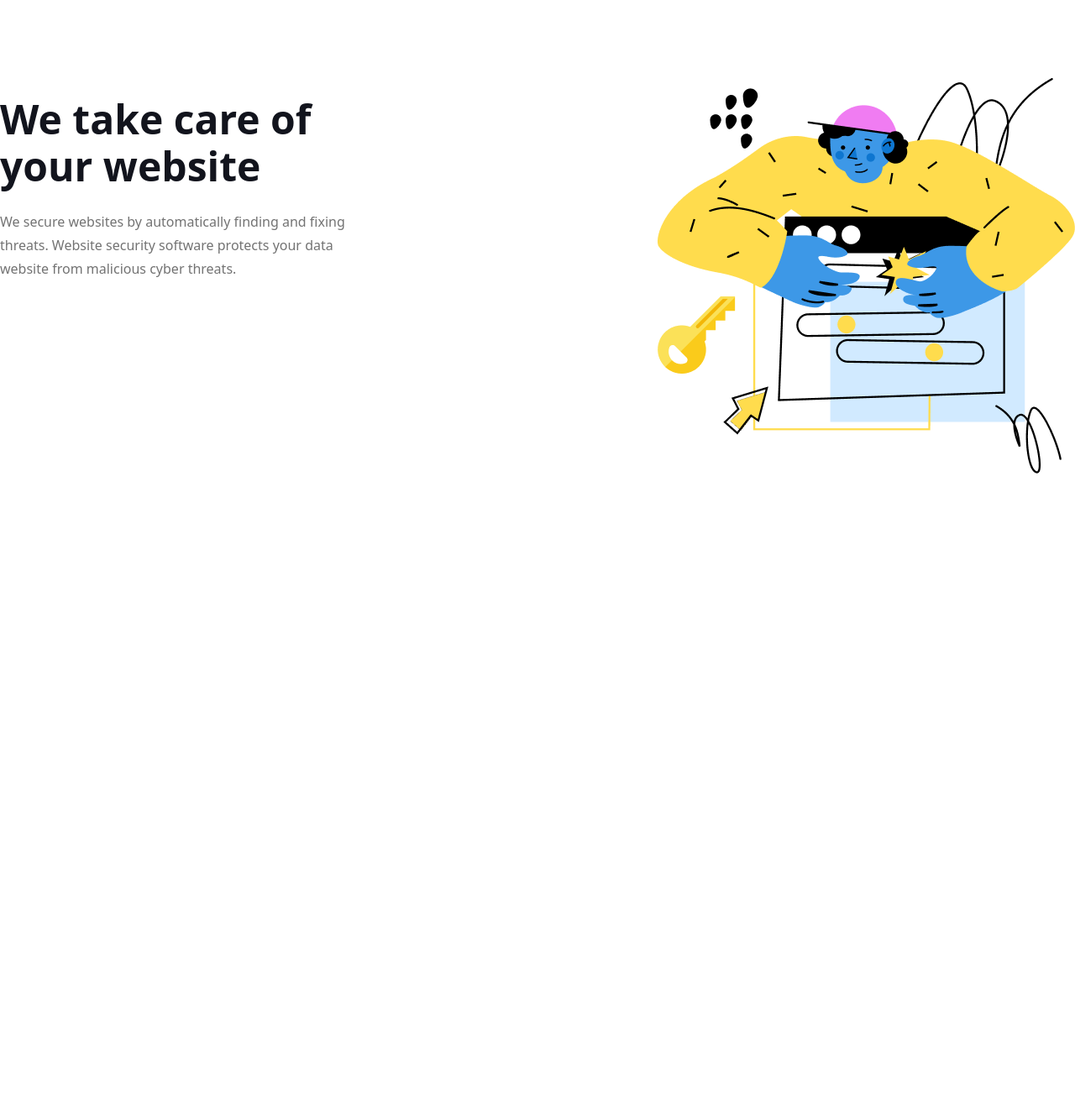
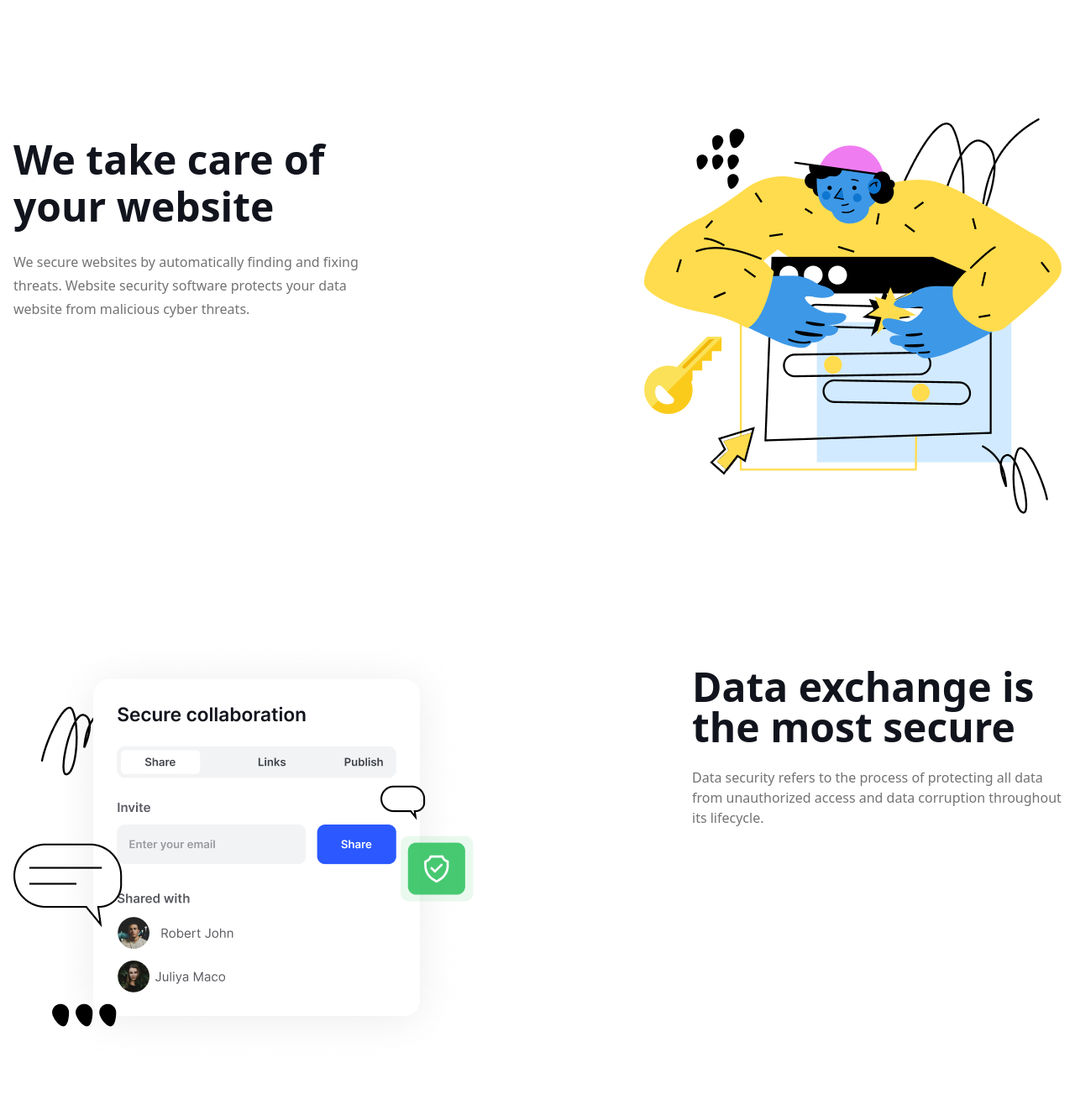
Before and after one commit to gulyorakamilva/sark-landing, a plain HTML site: page index.html in a window 1280 px wide. Shown: the part 661-1983 px from the top of the page at 84% size. Before the commit the page ends 1245 px from the top, so only its background shows below. Drawn offline with nearby package versions, Linux system fonts and the light colour scheme.

Commit message:
fixed: added security adn exchange sections

```diff
--- a/index.html
+++ b/index.html
@@ -100,9 +100,9 @@
       <!-- Features section ends -->
 
       <!-- Security section starts -->
-       <section>
-        <div class="container mx-auto ">
-          <div class="flex items-center justify-between ">
+       <section class="my-12 py-12">
+        <div class="container mx-auto px-4 ">
+          <div class="flex items-center justify-between flex-col lg:flex-row  ">
           <div class="size-[430px]" >
             <h2 class="text-[48px] text-[#12141D] leading-[56px] font-bold mb-6">We take care of your website</h2>
             <p class="text-base text-neutral-500 leading-7 font-normal">We secure websites by automatically finding and fixing threats. Website security software protects your data website from malicious cyber threats. </p>
@@ -116,7 +116,19 @@
       <!-- Security section ends -->
 
       <!-- Exchange section starts -->
-
+       <section class="my-12 py-12">
+      <div class="container mx-auto px-4">
+        <div class="flex items-center justify-between flex-col lg:flex-row">
+        <div>
+          <img src="./images/security image 2.png" alt="security image2">
+        </div>
+        <div class="size-[440px] ">
+          <h2 class="text-5xl font-bold text-[#12141D]  mb-6">Data exchange is the most secure</h2>
+          <p class=" text-base font-normal text-neutral-500" >Data security refers to the process of protecting all data from unauthorized access and data corruption throughout its lifecycle.</p>
+      </div>
+      </div>
+      </div>
+      </section>
       <!-- Exchange section ends -->
     </header>
   </body>
```
Also changed, not shown: images/security image 2.png (added).
